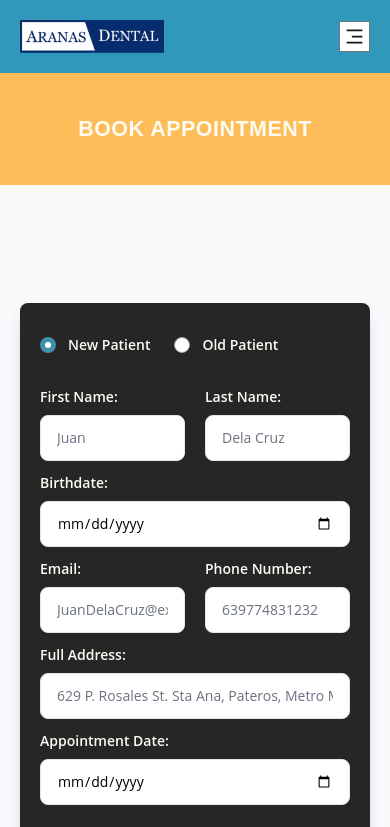
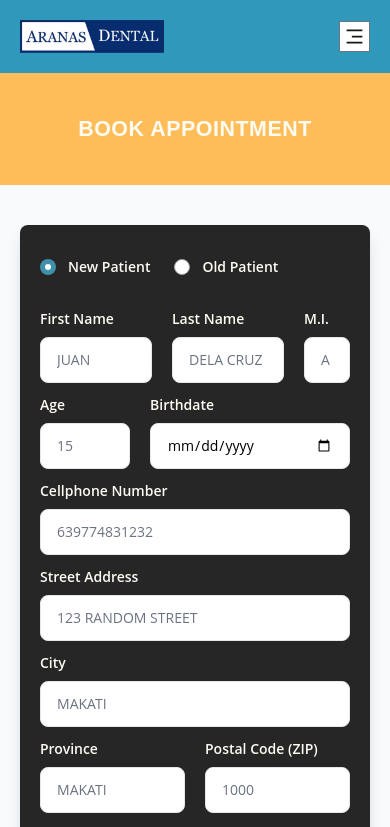
Before and after one commit to Gurlly/aranas-dental, a Next.js app: page /book in a window 390 px wide. Shown: the top 827 px of the page. Built offline with nearby package versions, Linux system fonts and the light colour scheme.

Commit message:
Book Form fix. Backend should be fixed.

```diff
--- a/models/patient.js
+++ /dev/null
@@ -1,20 +0,0 @@
-import { mongoose, Schema } from "mongoose";
-
-const PatientSchema = new Schema(
-  {
-    firstName: String,
-    lastName: String,
-    dateOfBirth: Date,
-    email: String,
-    phone: String,
-    address: String,
-    appointmentSchedule: Date
-  },
-  {
-    timestamps: true,
-  }
-);
-
-const Patient = mongoose.models.Patient || mongoose.model("Patient", PatientSchema);
-
-export default Patient;
--- /dev/null
+++ b/models/record.js
@@ -0,0 +1,55 @@
+const mongoose = require("mongoose");
+
+const RecordSchema = new Schema(
+  {
+    patientname: {
+      firstName: {
+        type: String,
+        required: true,
+      },
+      lastName: {
+        type: String,
+        required: true,
+      },
+      middleInitial: {
+        type: String,
+        required: true,
+      },
+    },
+    age: { type: Number, required: true },
+    birthdate: { type: Date, required: true },
+    phone: {
+      type: String,
+      required: true,
+      minlength: 12,
+      maxlength: 12,
+      match: /^[0-9]+$/,
+    },
+    address: {
+      street: {
+        type: String,
+        required: true,
+      },
+      city: {
+        type: String,
+        required: true,
+      },
+      province: {
+        type: String,
+        required: true,
+      },
+      zip: {
+        type: String,
+        required: true,
+        match: /^[0-9]+$/,
+      },
+    },
+    schedule: { type: Date },
+  },
+  {
+    timestamps: true,
+  }
+);
+
+module.exports =
+  mongoose.model("Record", RecordSchema) || mongoose.models.Record;
--- a/src/app/components/BookForm.jsx
+++ b/src/app/components/BookForm.jsx
@@ -7,20 +7,45 @@ export const BookForm = () => {
   const router = useRouter();
   const [patientType, setPatientType] = useState(true); // true = new patient; false = old patient
   const [formData, setFormData] = useState({
+    patientName: {
       firstName: "",
       lastName: "",
-    dateOfBirth: "",
-    email: "",
+      middleInitial: "",
+    },
+    age: "",
+    birthdate: "",
     phone: "",
-    address: "",
-    appointmentSchedule: "",
+    address: {
+      street: "",
+      city: "",
+      province: "",
+      zip: "",
+    },
+    schedule: "",
   });
 
-  const handleChange = (e) => {
-    setFormData({
-      ...formData,
-      [e.target.name]: e.target.name == "email" ? e.target.value: e.target.value.toUpperCase(),
-    });
+  const today = new Date().toISOString().split('T')[0];
+  const maxDate = new Date();
+  maxDate.setMonth(maxDate.getMonth()+2);
+
+  const handleChange = (event) => {
+    const { name, value } = event.target;
+    const [section, key] = name.split(".");
+
+    if (key) {
+      setFormData((prevState) => ({
+        ...prevState,
+        [section]: {
+          ...prevState[section],
+          [key]: value.toUpperCase(),
+        },
+      }));
+    } else {
+      setFormData((prevState) => ({
+        ...prevState,
+        [name]: value,
+      }));
+    }
   };
 
   const handleSubmit = async (e) => {
@@ -37,16 +62,16 @@ export const BookForm = () => {
 
       if (res.ok) {
         patientType
-          ? console.log("Your record and appointment is added!")
-          : console.log("Your appointment is added");
+          ? console.log("Your record is added!")
+          : console.log("Appointment Schedule updated");
         router.push("/");
       } else {
         patientType
-          ? alert("Error adding your record and appointment")
-          : alert("Error adding your appointment");
+          ? alert("Error adding your record")
+          : alert("Error uodating your appointment");
       }
     } catch (err) {
-      alert(`Your appointment cannot be added: ${err.message}`);
+      alert(`Error in booking your appointment: ${err.message}`);
     }
   };
 
@@ -55,8 +80,9 @@ export const BookForm = () => {
       onSubmit={handleSubmit}
       className="w-full md:w-4/6 xl:w-3/6 shadow-lg shadow-gray-300 px-5 py-8 bg-neutral-800 rounded-lg"
     >
+      {/** Buttons */}
       <div className="flex gap-x-6 mb-8">
-        <div className="flex ">
+        <div className="flex">
           <input
             type="radio"
             name="patient-status"
@@ -91,90 +117,119 @@ export const BookForm = () => {
           </label>
         </div>
       </div>
+
       <div>
-        <section className="min-w-full mb-3 flex gap-x-5">
-          <div className="flex-1">
+        {/** Name Forms */}
+        <section className="min-w-full mb-3 grid grid-cols-5 gap-x-5">
+          <div className="col-span-2">
             <label
               htmlFor="firstName"
               className="block text-info font-semibold text-sm lg:text-base mb-2"
             >
-              First Name:
+              First Name
             </label>
             <input
               type="text"
               id="firstName"
-              name="firstName"
+              name="patientName.firstName"
               className="py-3 px-4 w-full border-gray-200 rounded-lg text-sm lg:text-base focus:border-primary focus:ring-prborder-primary"
-              placeholder="Juan"
-              value={formData.firstName}
+              placeholder="JUAN"
+              value={formData.patientName.firstName}
               onChange={handleChange}
               required
             />
           </div>
-          <div className="flex-1">
+          <div className="col-span-2">
             <label
               htmlFor="lastName"
               className="block text-info font-semibold text-sm lg:text-base mb-2"
             >
-              Last Name:
+              Last Name
             </label>
             <input
               type="text"
               id="lastName"
-              name="lastName"
+              name="patientName.lastName"
               className="py-3 px-4 w-full border-gray-200 rounded-lg text-sm lg:text-base focus:border-primary focus:ring-prborder-primary"
-              placeholder="Dela Cruz"
-              value={formData.lastName}
+              placeholder="DELA CRUZ"
+              value={formData.patientName.lastName}
               onChange={handleChange}
               required
             />
           </div>
-        </section>
-        <section className="min-w-full mb-3">
+          <div className="col-span-1">
             <label
-            htmlFor="dateOfBirth"
+              htmlFor="middleInitial"
               className="block text-info font-semibold text-sm lg:text-base mb-2"
             >
-            Birthdate:
+              M.I.
+            </label>
+            <input
+              type="text"
+              id="middleInitial"
+              name="patientName.middleInitial"
+              className="py-3 px-4 w-full border-gray-200 rounded-lg text-sm lg:text-base focus:border-primary focus:ring-prborder-primary"
+              placeholder="A"
+              value={formData.patientName.middleInitial}
+              onChange={handleChange}
+              minLength="1"
+              maxLength="1"
+              required
+            />
+          </div>
+        </section>
+
+        {/** Age and Birthdate Forms */}
+        <section className="min-w-full mb-3 grid grid-cols-3 gap-x-5">
+          {patientType ? (
+            <div className="col-span-1">
+              <label
+                htmlFor="age"
+                className="block text-info font-semibold text-sm lg:text-base mb-2"
+              >
+                Age
+              </label>
+              <input
+                type="number"
+                id="age"
+                name="age"
+                className="py-3 px-4 w-full border-gray-200 rounded-lg text-sm lg:text-base focus:border-primary focus:ring-prborder-primary"
+                placeholder="15"
+                value={formData.age}
+                onChange={handleChange}
+                required
+              />
+            </div>
+          ) : null}
+          <div className={`${patientType ? "col-span-2" : "col-span-3"}`}>
+            <label
+              htmlFor="birthdate"
+              className="block text-info font-semibold text-sm lg:text-base mb-2"
+            >
+              Birthdate
             </label>
             <input
               type="date"
-            id="dateOfBirth"
-            name="dateOfBirth"
-            value={formData.dateOfBirth}
+              id="birthdate"
+              name="birthdate"
+              value={formData.birthdate}
               onChange={handleChange}
               className="py-3 px-4 block w-full border-gray-200 rounded-lg text-sm lg:text-base focus:border-primary focus:ring-prborder-primary"
               required
             />
+          </div>
         </section>
+
         {patientType === true ? (
           <>
-            <section className="min-w-full mb-3 flex gap-x-5">
-              <div className="flex-1">
-                <label
-                  htmlFor="email"
-                  className="block text-info font-semibold text-sm lg:text-base mb-2"
-                >
-                  Email:
-                </label>
-                <input
-                  type="email"
-                  id="email"
-                  name="email"
-                  className="py-3 px-4 w-full border-gray-200 rounded-lg text-sm lg:text-base focus:border-primary focus:ring-prborder-primary"
-                  placeholder="JuanDelaCruz@example.com"
-                  value={formData.email}
-                  onChange={handleChange}
-                  minLength={10}
-                  required
-                />
-              </div>
+            {/** Phone */}
+            <section className="min-w-full mb-3 flex">
               <div className="flex-1">
                 <label
                   htmlFor="phone"
                   className="block text-info font-semibold text-sm lg:text-base mb-2"
                 >
-                  Phone Number:
+                  Cellphone Number
                 </label>
                 <input
                   type="tel"
@@ -190,52 +245,121 @@ export const BookForm = () => {
                 />
               </div>
             </section>
-            <section className="min-w-full mb-3">
+
+            {/** Address */}
+            <section className="min-w-full mb-3 grid grid-rows-3 gap-y-3">
+              {/** Street */}
+              <div className="w-full">
                 <label
-                htmlFor="address"
+                  htmlFor="street"
                   className="block text-info font-semibold text-sm lg:text-base mb-2"
                 >
-                Full Address:
+                  Street Address
                 </label>
                 <input
                   type="text"
-                id="address"
-                name="address"
+                  id="street"
+                  name="address.street"
                   className="py-3 px-4 w-full border-gray-200 rounded-lg text-sm lg:text-base focus:border-primary focus:ring-prborder-primary"
-                minLength={10}
-                value={formData.address}
+                  placeholder="123 RANDOM STREET"
+                  value={formData.address.street}
                   onChange={handleChange}
-                placeholder="629 P. Rosales St. Sta Ana, Pateros, Metro Manila"
                   required
                 />
+              </div>
+
+              {/** City */}
+              <div className="w-full">
+                <label
+                  htmlFor="city"
+                  className="block text-info font-semibold text-sm lg:text-base mb-2"
+                >
+                  City
+                </label>
+                <input
+                  type="text"
+                  id="city"
+                  name="address.city"
+                  className="py-3 px-4 w-full border-gray-200 rounded-lg text-sm lg:text-base focus:border-primary focus:ring-prborder-primary"
+                  placeholder="MAKATI"
+                  value={formData.address.city}
+                  onChange={handleChange}
+                  required
+                />
+              </div>
+
+              {/** Province and ZIP */}
+              <div className="grid grid-cols-2 gap-x-5">
+                <div className="w-full">
+                  <label
+                    htmlFor="province"
+                    className="block text-info font-semibold text-sm lg:text-base mb-2"
+                  >
+                    Province
+                  </label>
+                  <input
+                    type="text"
+                    id="province"
+                    name="address.province"
+                    className="py-3 px-4 w-full border-gray-200 rounded-lg text-sm lg:text-base focus:border-primary focus:ring-prborder-primary"
+                    placeholder="MAKATI"
+                    value={formData.address.province}
+                    onChange={handleChange}
+                    required
+                  />
+                </div>
+                <div className="w-full">
+                  <label
+                    htmlFor="zip"
+                    className="block text-info font-semibold text-sm lg:text-base mb-2"
+                  >
+                    Postal Code (ZIP)
+                  </label>
+                  <input
+                    type="text"
+                    id="zip"
+                    name="address.zip"
+                    className="py-3 px-4 w-full border-gray-200 rounded-lg text-sm lg:text-base focus:border-primary focus:ring-prborder-primary"
+                    placeholder="1000"
+                    value={formData.address.zip}
+                    onChange={handleChange}
+                    required
+                  />
+                </div>
+              </div>
             </section>
           </>
         ) : (
           <div></div>
         )}
+
         <section className="min-w-full">
           <label
-            htmlFor="appointmentSchedule"
+            htmlFor="schedule"
             className="block text-info font-semibold text-sm lg:text-base mb-2"
           >
             Appointment Date:
           </label>
           <input
             type="date"
-            id="appointmentSchedule"
-            name="appointmentSchedule"
-            value={formData.appointmentSchedule}
+            id="schedule"
+            name="schedule"
+            value={formData.schedule}
             onChange={handleChange}
             className="py-3 px-4 block w-full border-gray-200 rounded-lg text-sm lg:text-base focus:border-primary focus:ring-prborder-primary"
+            min={today}
+            max={maxDate.toISOString().split('T')[0]}
             required
           />
         </section>
+
         <button
           type="submit"
           className="min-w-36 w-2/5 border border-zinc-50 px-5 py-2 mt-9 bg-emerald-700 hover:bg-emerald-600 rounded-lg text-info font-semibold text-sm lg:text-base transition-colors "
         >
-          Submit
+          Book
         </button>
+
       </div>
     </form>
   );
--- a/utils/database.js
+++ b/utils/database.js
@@ -3,14 +3,12 @@ import mongoose from "mongoose";
 const URI = process.env.DB_URI;
 
 const connect = async() => {
-
    try {
     mongoose.connect(URI);
     console.log("Connected to the database.");
    } catch(err) {
     console.log(`Unable to connect to the database ${err.message}`);
    }
-
 };
 
 export default connect;
```
Also changed, not shown: src/app/api/patients/route.js (+14 -15 lines), 1 other file (tests, documents, lock files or other folders). Lines whose indentation alone changed are shown as unchanged.
